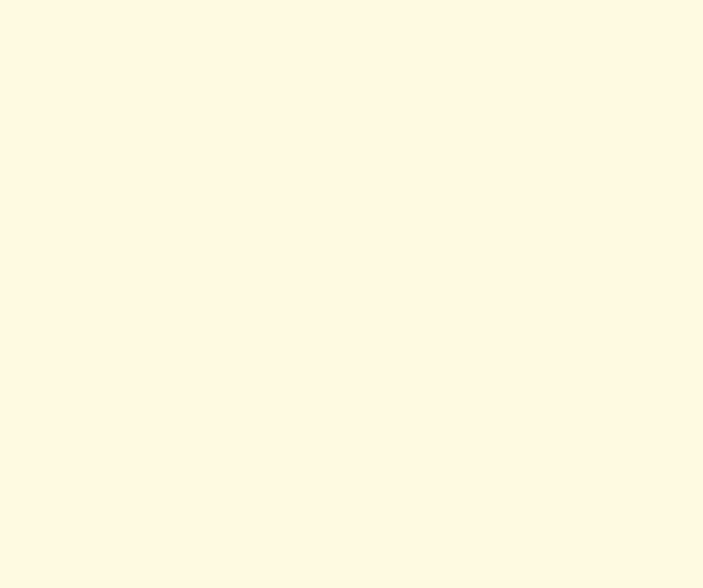
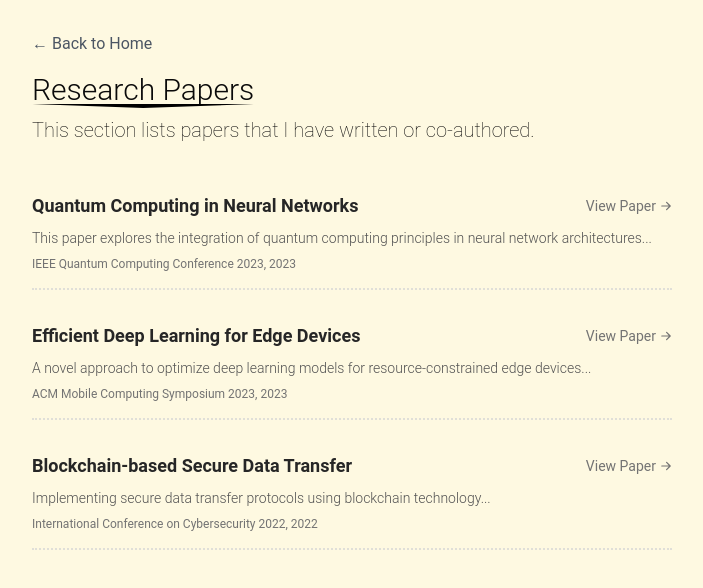
Before and after one commit to mallikaakash/nouveau-portfolio, a Next.js app: page /papers in a window 1280 px wide. Shown: the top 588 px of the page, without its empty margins (288-991 px from the left). Built offline with nearby package versions, Linux system fonts and the light colour scheme.

Commit message:
added papers section

```diff
--- a/src/app/papers/page.tsx
+++ b/src/app/papers/page.tsx
@@ -1,11 +1,71 @@
-import React from 'react'
+import PaperCard from "@/components/PaperCard";
+import React from "react";
+import Link from "next/link"; // Add this import
+
+let papersList = [
+    {
+        title: "Quantum Computing in Neural Networks",
+        conference: "IEEE Quantum Computing Conference 2023",
+        abstract: "This paper explores the integration of quantum computing principles in neural network architectures...",
+        year: "2023",
+        paperLink: "https://example.com/quantum-paper"
+    },
+    {
+        title: "Efficient Deep Learning for Edge Devices",
+        conference: "ACM Mobile Computing Symposium 2023",
+        abstract: "A novel approach to optimize deep learning models for resource-constrained edge devices...",
+        year: "2023",
+        paperLink: "https://example.com/edge-computing-paper"
+    },
+    {
+        title: "Blockchain-based Secure Data Transfer",
+        conference: "International Conference on Cybersecurity 2022",
+        abstract: "Implementing secure data transfer protocols using blockchain technology...",
+        year: "2022",
+        paperLink: "https://example.com/blockchain-paper"
+    }
+]
 
 const page = () => {
   return (
-    <div>
+    <div className="flex flex-col items-start justify-start h-screen m-8 w-1/2 mx-auto">
+      <Link href="/" className="mb-4 text-gray-600 hover:text-gray-900 transition-colors">
+        ← Back to Home
+      </Link>
 
+      <div>
+        <div className="text-3xl flex flex-row font-bold mb-2 text-center transform">
+          <span className="relative">
+            Research Papers
+            <span className="absolute bottom-0 left-0 w-full h-1 bg-black rounded-full transform"
+                  style={{
+                    clipPath: 'polygon(0 0, 50% 100%, 100% 0, 0 0)',
+                    height: '4px',
+                    background: 'linear-gradient(to right, 1px 0%, 8px 100%)'
+                  }}>
+            </span>
+          </span>
+        </div>
+        <h1 className="text-xl font-thin">
+          This section lists papers that I have written or co-authored.
+        </h1>
+      </div>
+
+      {/* Rest of your existing code */}
+      <div className="grid grid-cols-1 gap-4 mt-8 w-full">
+        {papersList.map((paper, index) => (
+            <PaperCard
+                key={index}
+                title={paper.title}
+                conference={paper.conference}
+                abstract={paper.abstract}
+                year={paper.year}
+                paperLink={paper.paperLink}
+            />
+        ))}
+      </div>
     </div>
-  )
-}
+  );
+};
 
-export default page
+export default page;
--- a/src/app/projects/page.tsx
+++ b/src/app/projects/page.tsx
@@ -1,8 +1,16 @@
 import React from 'react'
+import Link from 'next/link'
 
 const page = () => {
   return (
-    <div>
+    <div className="flex flex-col items-start justify-start h-screen m-8 w-1/2 mx-auto">
+      <Link href="/" className="mb-4 text-gray-600 hover:text-gray-900 transition-colors">
+        ← Back to Home
+      </Link>
+
+      <div>
+
+      </div>
 
     </div>
   )
--- a/src/components/AnimatedBentoGrid.tsx
+++ b/src/components/AnimatedBentoGrid.tsx
@@ -2,10 +2,10 @@
 
 import { motion } from "framer-motion"
 import {
-  IdeasBlock,
-  LaunchBlock,
-  EnergyBlock,
-  DesignBlock,
+  PapersBlock,
+  ProjectBlock,
+  StashBlock,
+  WritingBlock,
   // MusicBlock,
   // PhotosBlock,
   // CoffeeBlock,
@@ -55,16 +55,16 @@ export default function AnimatedBentoGrid() {
         <CodingBlock />
       </motion.div> */}
       <motion.div variants={getDirectionVariants(1)}>
-        <IdeasBlock />
+        <PapersBlock />
       </motion.div>
       <motion.div variants={getDirectionVariants(2)}>
-        <LaunchBlock />
+        <ProjectBlock />
       </motion.div>
       <motion.div variants={getDirectionVariants(3)}>
-        <EnergyBlock />
+        <StashBlock />
       </motion.div>
       <motion.div variants={getDirectionVariants(4)}>
-        <DesignBlock />
+        <WritingBlock />
       </motion.div>
       {/* <motion.div variants={getDirectionVariants(5)}>
         <MusicBlock />
--- a/src/components/BentoBlocks.tsx
+++ b/src/components/BentoBlocks.tsx
@@ -22,13 +22,13 @@ const blockVariants = {
 //     </motion.div>
 //   </motion.div>
 // )
-
-export const IdeasBlock = () => (
+export const PapersBlock = () => (
   <motion.div
     className="p-4 rounded-lg shadow-lg bg-[#DBA979]/50 flex flex-col items-center justify-center text-center "
     variants={blockVariants}
     whileHover="hover"
     whileTap="tap"
+    onClick={() => window.location.href = '/papers'}
   >
     <Lightbulb className="w-6 h-6 mb-4" />
     <h2 className="text-xl font-semibold">Research Papers</h2>
@@ -43,12 +43,13 @@ export const IdeasBlock = () => (
   </motion.div>
 )
 
-export const LaunchBlock = () => (
+export const ProjectBlock = () => (
   <motion.div
     className="p-4 rounded-lg shadow-lg bg-[#FFE6A9] flex flex-col items-center justify-center text-center"
     variants={blockVariants}
     whileHover="hover"
     whileTap="tap"
+    onClick={() => window.location.href = '/projects'}
   >
     <Rocket className="w-6 h-6 mb-4" />
     <h2 className="text-xl font-semibold">Projects</h2>
@@ -63,12 +64,14 @@ export const LaunchBlock = () => (
   </motion.div>
 )
 
-export const EnergyBlock = () => (
+export const StashBlock = () => (
   <motion.div
     className="p-4 rounded-lg shadow-lg bg-[#F0EBE3] flex flex-col items-center justify-center text-center"
     variants={blockVariants}
     whileHover="hover"
     whileTap="tap"
+    onClick={() => window.location.href = '/knowledge_stash'}
+
   >
     <Zap className="w-6 h-6 mb-4" />
     <h2 className="text-xl font-semibold">Knowledge Stash</h2>
@@ -83,12 +86,13 @@ export const EnergyBlock = () => (
   </motion.div>
 )
 
-export const DesignBlock = () => (
+export const WritingBlock = () => (
   <motion.div
     className="p-4 rounded-lg shadow-lg bg-[#A59D84]/50 flex flex-col items-center justify-center text-center"
     variants={blockVariants}
     whileHover="hover"
     whileTap="tap"
+    onClick={() => window.location.href = '/writing'}
   >
     <Palette className="w-6 h-6 mb-4" />
     <h2 className="text-xl font-semibold">Writing</h2>
--- /dev/null
+++ b/src/components/PaperCard.tsx
@@ -0,0 +1,38 @@
+import React from 'react'
+
+interface PaperCardProps {
+    title: string;
+    abstract: string;
+    conference: string;
+    year: string;
+    paperLink: string;
+}
+const PaperCard: React.FC<PaperCardProps> = ({ title, abstract, conference, year, paperLink }) => {
+    return (
+        <div className="mt-4 pb-4 border-b-2 border-dotted border-neutral-300/70 dark:border-neutral-700/50">
+            <div className="flex justify-between items-center mb-2">
+                <h2 className="text-lg font-semibold text-neutral-800 dark:text-neutral-200">
+                    {title}
+                </h2>
+                <a
+                    href={paperLink}
+                    className="inline-flex items-center text-sm text-neutral-500 hover:text-neutral-800 dark:text-neutral-400 dark:hover:text-neutral-200 transition-colors"
+                    target="_blank"
+                    rel="noopener noreferrer"
+                >
+                    View Paper
+                    <svg className="w-3 h-3 ml-1" fill="currentColor" viewBox="0 0 20 20">
+                        <path fillRule="evenodd" d="M10.293 3.293a1 1 0 011.414 0l6 6a1 1 0 010 1.414l-6 6a1 1 0 01-1.414-1.414L14.586 11H3a1 1 0 110-2h11.586l-4.293-4.293a1 1 0 010-1.414z" clipRule="evenodd" />
+                    </svg>
+                </a>
+            </div>
+            <p className="text-sm text-neutral-600 dark:text-neutral-400 mb-2 line-clamp-2">
+                {abstract}
+            </p>
+            <div className="text-xs text-neutral-500 dark:text-neutral-500">
+                {conference}, {year}
+            </div>
+        </div>
+    )
+}
+export default PaperCard
```
Also changed, not shown: src/app/page.tsx (+12 -11 lines).
